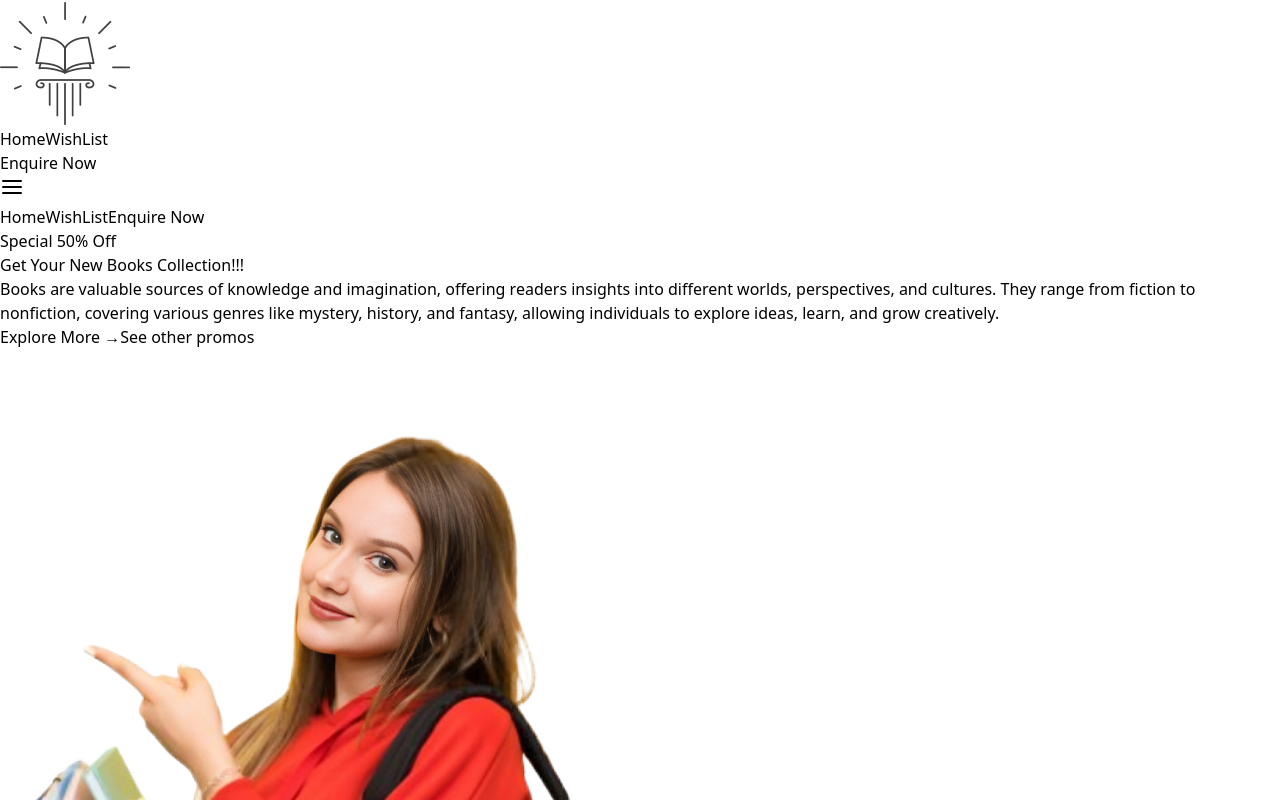
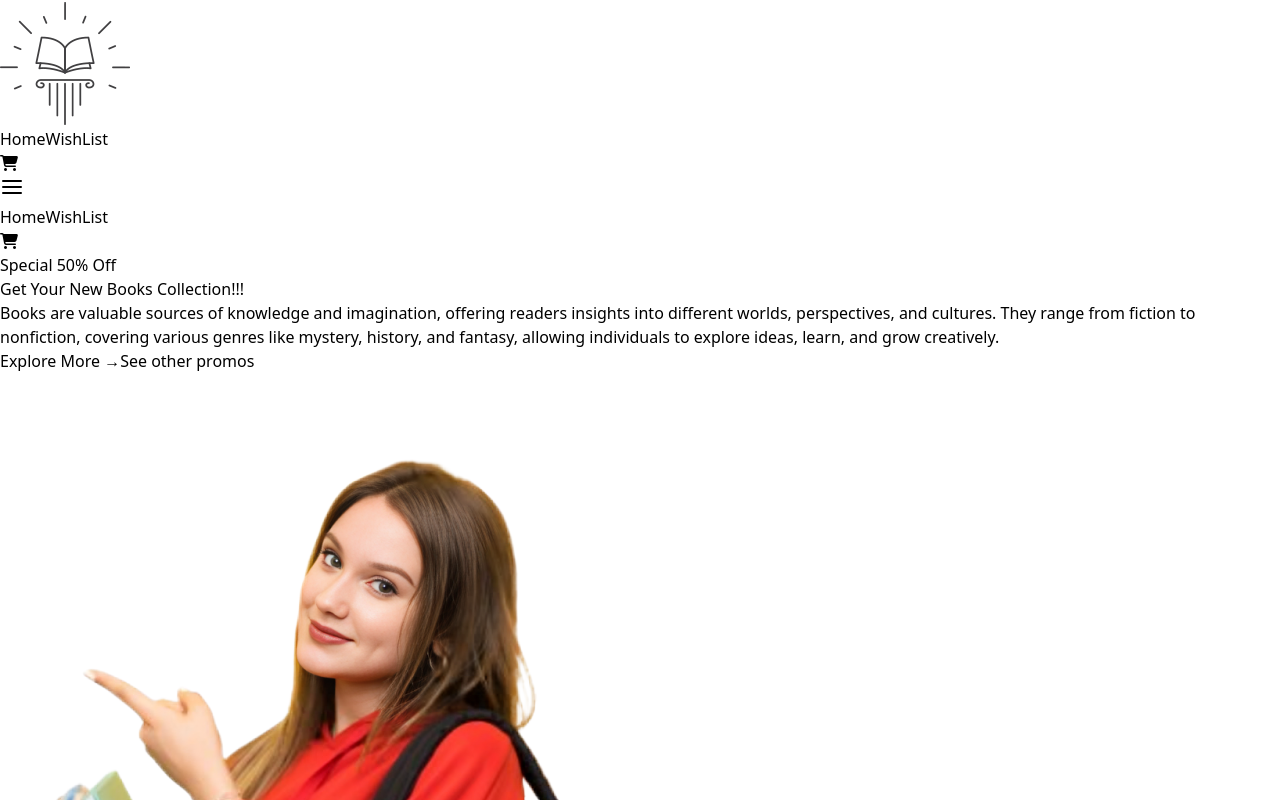
Before and after one commit to yeasin550/Zepto-Apps-BookStore, a React (Vite) app: page / in a window 1280 px wide. Both pictures are taken after a click on the button 12 px from the left and 187 px from the top of the page. Shown: the top 800 px of the page. Built offline with nearby package versions, Linux system fonts and the light colour scheme; no server answers.

Commit message:
implement pagination in home page

```diff
--- a/index.html
+++ b/index.html
@@ -5,6 +5,7 @@
     <link rel="icon" type="image/svg+xml" href="/vite.svg" />
     <meta name="viewport" content="width=device-width, initial-scale=1.0" />
     <title>BookStores</title>
+     <script src="https://kit.fontawesome.com/067063e19d.js" crossorigin="anonymous"></script>
   </head>
   <body>
     <div id="root"></div>
--- a/src/components/Navbar/Navbar.jsx
+++ b/src/components/Navbar/Navbar.jsx
@@ -38,23 +38,15 @@ const Navbar = () => {
                     >
                         WishList
                     </NavLink>
-                    {/* <NavLink
-                        to="/book-page"
-                        className={({ isActive }) =>
-                            `text-gray-800 hover:text-purple-700 ${isActive ? 'font-bold text-purple-700' : ''}`
-                        }
-                    >
-                        Book Page
-                    </NavLink> */}
                 </div>
 
                 {/* Enquire Now Button */}
                 <div className="hidden md:block">
                     <NavLink
-                        to="/explore"
-                        className="bg-white border hover:text-white px-4 border-[#F8AF56] py-2 rounded-md hover:bg-[#F8AF56] transition duration-300 text-[#F8AF56]"
+                        // to="/explore"
+                        className="border border-gray-500 px-4 py-2 rounded-md  transition duration-300 "
                     >
-                        Enquire Now
+                        <i className="fa-solid fa-cart-shopping"></i>
                     </NavLink>
                 </div>
 
@@ -85,21 +77,16 @@ const Navbar = () => {
                     >
                         WishList
                     </NavLink>
-                    {/* <NavLink
-                        to="/book-page"
-                        className={({ isActive }) =>
-                            `text-gray-800 hover:text-[#F8AF56] ${isActive ? 'font-bold text-[#F8AF56]' : ''}`
-                        }
-                    >
-                        Book Page
-                    </NavLink> */}
 
-                    <NavLink
-                        to="/explore"
-                        className="bg-white border hover:text-white px-4 border-[#F8AF56] py-2 rounded-md hover:bg-[#F8AF56] transition duration-300 text-[#F8AF56]"
-                    >
-                        Enquire Now
-                    </NavLink>
+                    {/* Enquire Now Button */}
+                    <div className="hidden md:block">
+                        <NavLink
+                            // to="/explore"
+                            className="border border-gray-500 px-4 py-2 rounded-md  transition duration-300 "
+                        >
+                            <i className="fa-solid fa-cart-shopping"></i>
+                        </NavLink>
+                    </div>
                 </div>
             )}
         </nav>
```
